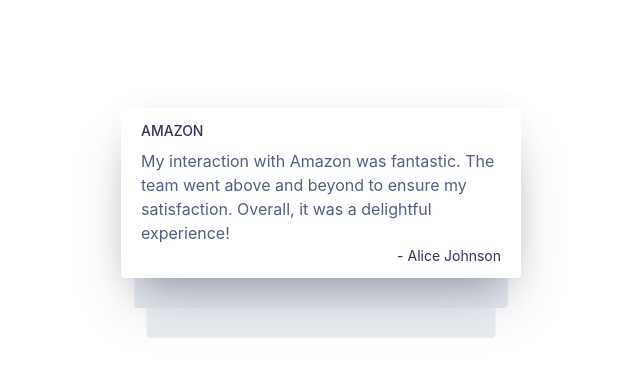
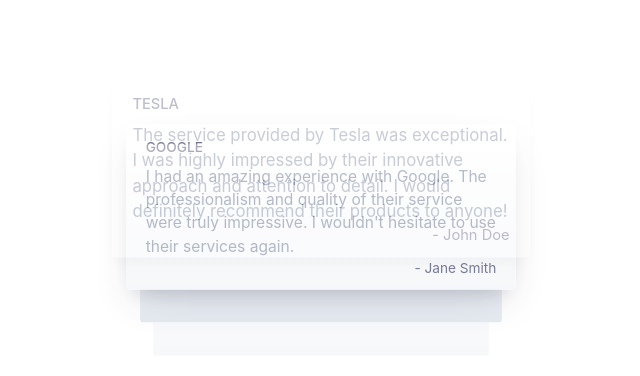
Before and after one commit to cheersmas/banners, a React (Vite) app: page / in a window 1280 px wide. Shown: the top 376 px of the page, without its empty margins (319-959 px from the left). Built offline with nearby package versions, Linux system fonts and the light colour scheme.

Commit message:
done with refactor

```diff
--- /dev/null
+++ b/src/components/Banners.tsx
@@ -0,0 +1,62 @@
+import { useMemo } from "react";
+import { getTransformation } from "./utils";
+import { useBanners } from "./hooks";
+
+import "./Banners.css";
+
+type Props = {
+  children: JSX.Element[];
+  duration?: number;
+};
+
+export function Banners({ children, duration = 5000 }: Props) {
+  const { childrenIndex, classNames, currentHeight, topCardRef } = useBanners(
+    children.length,
+    { duration }
+  );
+
+  const transformationMap: Record<string, string> = useMemo(
+    () => ({
+      "card-0": getTransformation(currentHeight - 30, 1.07),
+      "card-1": getTransformation(currentHeight, 1),
+      "card-2": getTransformation(currentHeight + 30, 0.934579),
+      "card-3": getTransformation(currentHeight + 2 * 30, 0.873439),
+      "card-4": getTransformation(currentHeight + 3 * 30, 0.816298),
+    }),
+    [currentHeight]
+  );
+
+  return (
+    <ul className="container">
+      {classNames.map((className, index) => {
+        const element = children[childrenIndex[index]];
+        if (className === "card-1") {
+          return (
+            <li
+              className={className}
+              key={index}
+              ref={topCardRef}
+              style={{
+                transform: transformationMap[className],
+              }}
+            >
+              {element}
+            </li>
+          );
+        }
+
+        return (
+          <li
+            className={className}
+            key={index}
+            style={{
+              transform: transformationMap[className],
+            }}
+          >
+            {element}
+          </li>
+        );
+      })}
+    </ul>
+  );
+}
--- a/src/components/StripeCards.tsx
+++ /dev/null
@@ -1,124 +0,0 @@
-import { useEffect, useLayoutEffect, useRef } from "react";
-import { getTransformation } from "./utils";
-import {
-  useHeight,
-  useClassNameRotation,
-  useChildrenIndiciesGen,
-} from "./hooks";
-
-import "./StripeCards.css";
-
-type Props = {
-  children: JSX.Element[];
-  duration?: number;
-};
-
-export function StripeCards({ children, duration = 2000 }: Props) {
-  const {
-    ref: topCardRef,
-    height: currentHeight,
-    updateHeight,
-  } = useHeight<HTMLLIElement>();
-
-  const { count, classNames, updateClassNames } = useClassNameRotation();
-
-  const { childrenIndex, updateChildrenIndex } = useChildrenIndiciesGen(
-    children.length
-  );
-
-  const timer = useRef<number>(0);
-
-  useEffect(() => {
-    timer.current = setInterval(() => {
-      updateChildrenIndex(count.current, classNames.indexOf("card-0"));
-      updateClassNames();
-    }, duration);
-
-    return () => {
-      clearInterval(timer.current);
-    };
-  }, [duration, classNames, updateClassNames, count, updateChildrenIndex]);
-
-  useLayoutEffect(() => {
-    updateHeight();
-  }, [classNames]);
-
-  return (
-    <ul className="container">
-      {classNames.map((className, index) => {
-        const element = children[childrenIndex[index]];
-        switch (className) {
-          case "card-0":
-            return (
-              <li
-                className={className}
-                key={index}
-                style={{
-                  transform: getTransformation(currentHeight - 30, 1.07),
-                }}
-              >
-                {element}
-              </li>
-            );
-          case "card-2":
-            return (
-              <li
-                className={className}
-                key={index}
-                style={{
-                  transform: getTransformation(currentHeight + 30, 0.934579),
-                }}
-              >
-                {element}
-              </li>
-            );
-          case "card-3":
-            return (
-              <li
-                className={className}
-                key={index}
-                style={{
-                  transform: getTransformation(
-                    currentHeight + 2 * 30,
-                    0.873439
-                  ),
-                }}
-              >
-                {element}
-              </li>
-            );
-          case "card-4":
-            return (
-              <li
-                className={className}
-                key={index}
-                style={{
-                  transform: getTransformation(
-                    currentHeight + 3 * 30,
-                    0.816298
-                  ),
-                }}
-              >
-                {element}
-              </li>
-            );
-
-          // card-1
-          default:
-            return (
-              <li
-                className={className}
-                key={index}
-                ref={topCardRef}
-                style={{
-                  transform: getTransformation(currentHeight, 1),
-                }}
-              >
-                {element}
-              </li>
-            );
-        }
-      })}
-    </ul>
-  );
-}
--- a/src/components/hooks.ts
+++ b/src/components/hooks.ts
@@ -1,4 +1,4 @@
-import { useRef, useState } from "react";
+import { useRef, useState, useEffect, useLayoutEffect } from "react";
 
 export function useHeight<T extends HTMLElement>() {
   const ref = useRef<T>(null);
@@ -12,7 +12,37 @@
   return { ref, height, updateHeight };
 }
 
-export function useClassNameRotation() {
+export function useChildrenIndiciesGen(childrenLength: number) {
+  const initialIndexArray = useRef(Array.from({
+    length: 5
+  }).map((_, index) => index % childrenLength))
+
+  const [childrenIndex, setChildrenIndex] = useState<number[]>(initialIndexArray.current)
+
+  function updateChildrenIndex(currentCount: number, indexToUpdate: number) {
+    const indexToInsert = (5 + currentCount) % childrenLength
+    setChildrenIndex((previousIndicies) => {
+      previousIndicies[indexToUpdate] = indexToInsert
+      return previousIndicies
+    })
+  }
+
+  return {
+    childrenIndex,
+    updateChildrenIndex
+  }
+}
+
+export function useBanners(childrenLength: number, { duration = 5000 }: { duration: number }) {
+  const timer = useRef<number>(0);
+  const count = useRef(0);
+
+  const {
+    ref: topCardRef,
+    height: currentHeight,
+    updateHeight,
+  } = useHeight<HTMLLIElement>();
+
   const [classNames, setClassNames] = useState([
     "card-1",
     "card-2",
@@ -20,7 +50,11 @@
     "card-4",
     "card-0",
   ]);
-  const count = useRef(0);
+
+  const { childrenIndex, updateChildrenIndex } = useChildrenIndiciesGen(
+    childrenLength
+  );
+
 
   function updateClassNames() {
     setClassNames((prevClassNames) => {
@@ -32,27 +66,20 @@
     count.current++;
   }
 
-  return { count, classNames, updateClassNames };
+  useLayoutEffect(() => {
+    updateHeight();
+  }, [classNames]);
+
+  useEffect(() => {
+    timer.current = setInterval(() => {
+      updateChildrenIndex(count.current, classNames.indexOf("card-0"));
+      updateClassNames();
+    }, duration);
+
+    return () => {
+      clearInterval(timer.current);
+    };
+  }, [duration, classNames, count, updateChildrenIndex]);
+
+  return { classNames, childrenIndex, currentHeight, topCardRef };
 }
-
-export function useChildrenIndiciesGen(childrenLength: number) {
-  const initialIndexArray = useRef(Array.from({
-    length: 5
-  }).map((_, index) => index % childrenLength))
-
-  const [childrenIndex, setChildrenIndex] = useState<number[]>(initialIndexArray.current)
-
-  function updateChildrenIndex(currentCount: number, indexToUpdate: number) {
-    const indexToInsert = (5 + currentCount) % childrenLength
-    console.log(currentCount, indexToUpdate, indexToInsert)
-    setChildrenIndex((previousIndicies) => {
-      previousIndicies[indexToUpdate] = indexToInsert
-      return previousIndicies
-    })
-  }
-
-  return {
-    childrenIndex,
-    updateChildrenIndex
-  }
-}
--- a/src/demo/Usage.tsx
+++ b/src/demo/Usage.tsx
@@ -1,5 +1,5 @@
 import { useMemo } from "react";
-import { StripeCards } from "../components/StripeCards";
+import { Banners } from "../components/Banners";
 
 import data from "./data.json";
 
@@ -37,7 +37,7 @@
 
   return (
     <div className="demo-container">
-      <StripeCards>{components}</StripeCards>
+      <Banners>{components}</Banners>
     </div>
   );
 }
```
Also changed, not shown: src/components/useFixedLengthArrayGenerator.ts (deleted, +0 -20 lines), src/components/Banners.css (renamed from src/components/StripeCards.css).
